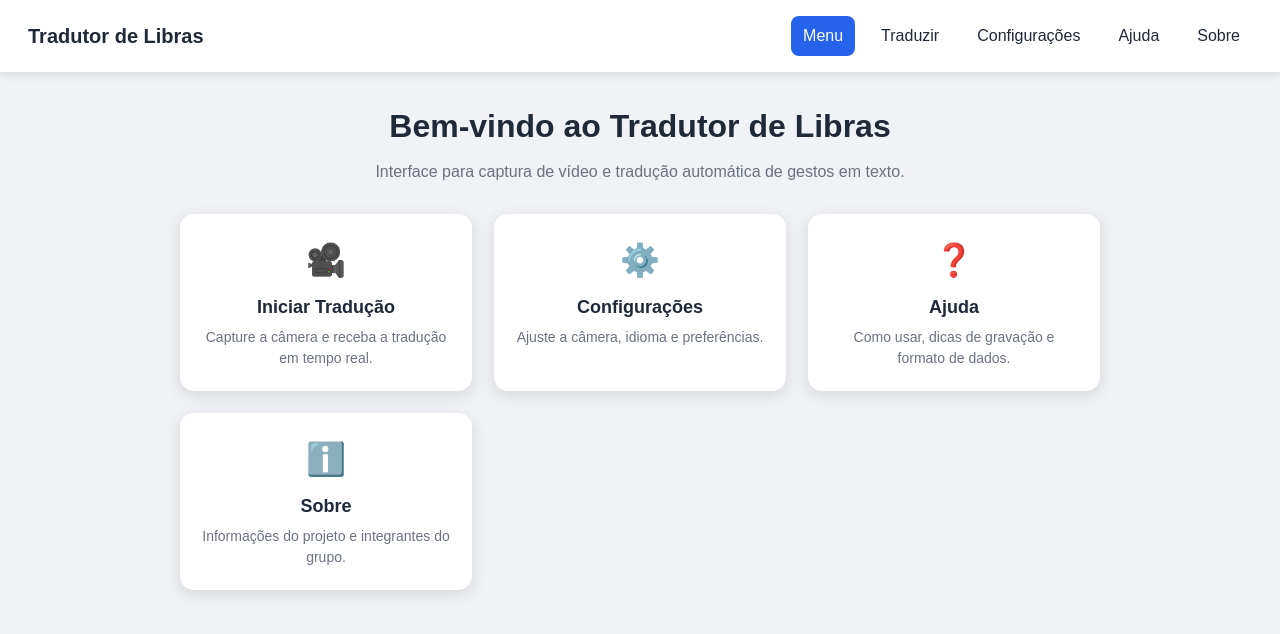
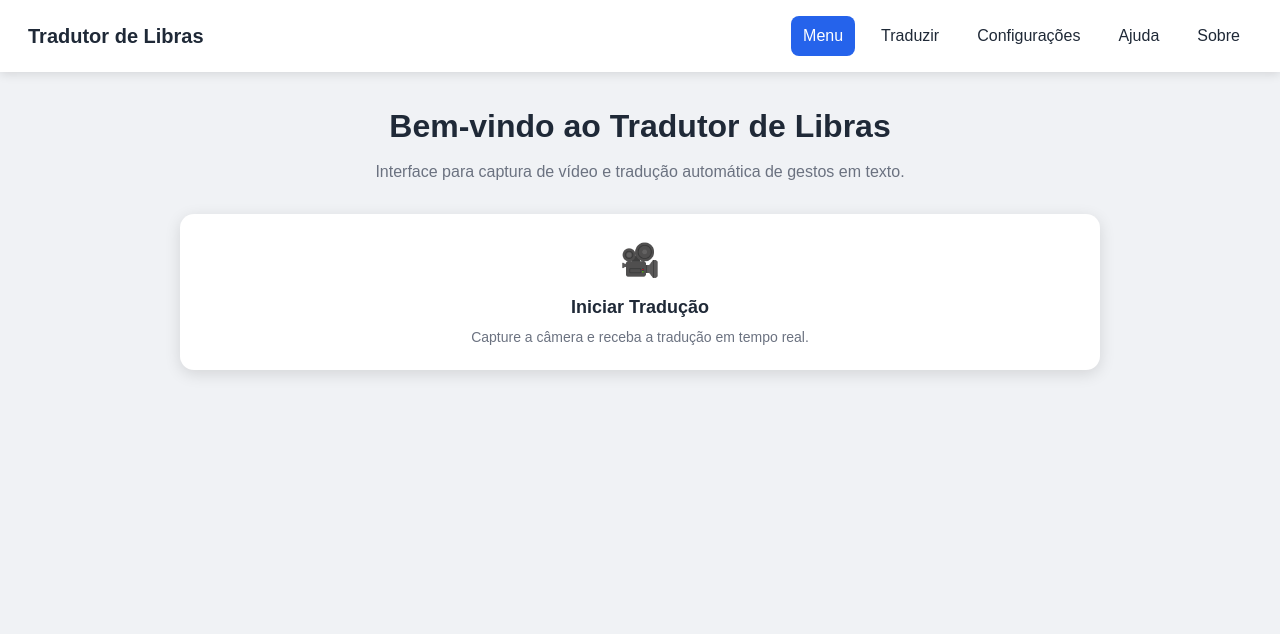
Before and after one commit to fredssonrenato8112/projeti, a plain HTML site: page index.html in a window 1280 px wide. Drawn offline with Linux system fonts and the light colour scheme; a script that the page names is missing.

Commit message:
index.html
Removed extra card links for settings, help, and about sections.

```diff
--- a/index.html
+++ b/index.html
@@ -8,7 +8,7 @@
 </head>
 <body>
 <header class="topbar">
-<div class="brand"> Tradutor de Libras</div>
+<div class="brand">Tradutor de Libras</div>
 <nav class="topnav">
 <a href="index.html" class="active">Menu</a>
 <a href="traduzir.html">Traduzir</a>
@@ -30,31 +30,13 @@
 <p>Capture a câmera e receba a tradução em tempo real.</p>
 </a>
 
-
-<a class="card" href="configuracoes.html">
-<div class="card-icon">⚙️</div>
-<h3>Configurações</h3>
-<p>Ajuste a câmera, idioma e preferências.</p>
-</a>
-
-
-<a class="card" href="ajuda.html">
-<div class="card-icon">❓</div>
-<h3>Ajuda</h3>
-<p>Como usar, dicas de gravação e formato de dados.</p>
-</a>
-
-
-<a class="card" href="sobre.html">
-<div class="card-icon">ℹ️</div>
-<h3>Sobre</h3>
-<p>Informações do projeto e integrantes do grupo.</p>
-</a>
 </div>
 </section>
 </main>
 
 
 <script src="app.js"></script>
+
+
 </body>
 </html>
```
